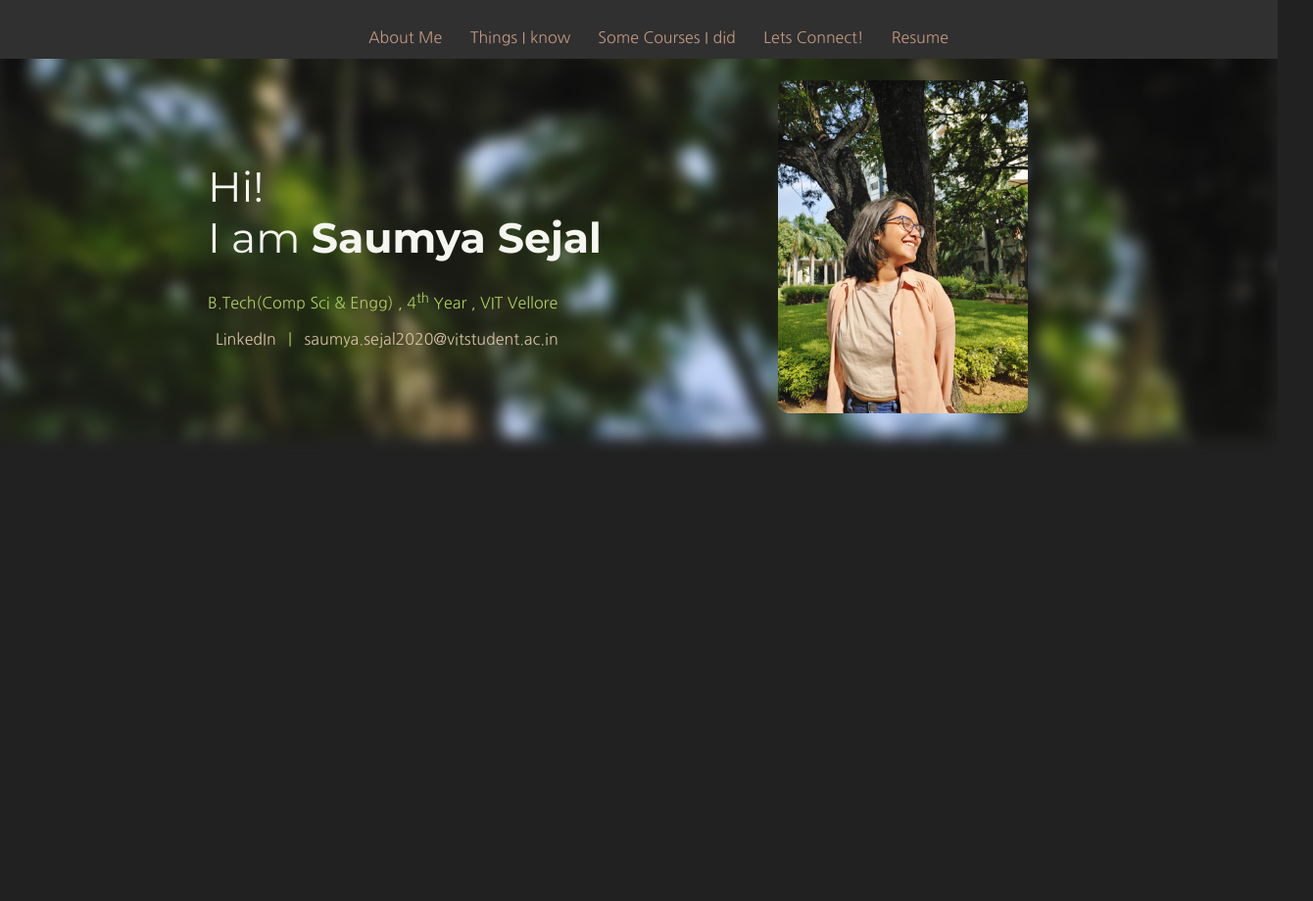
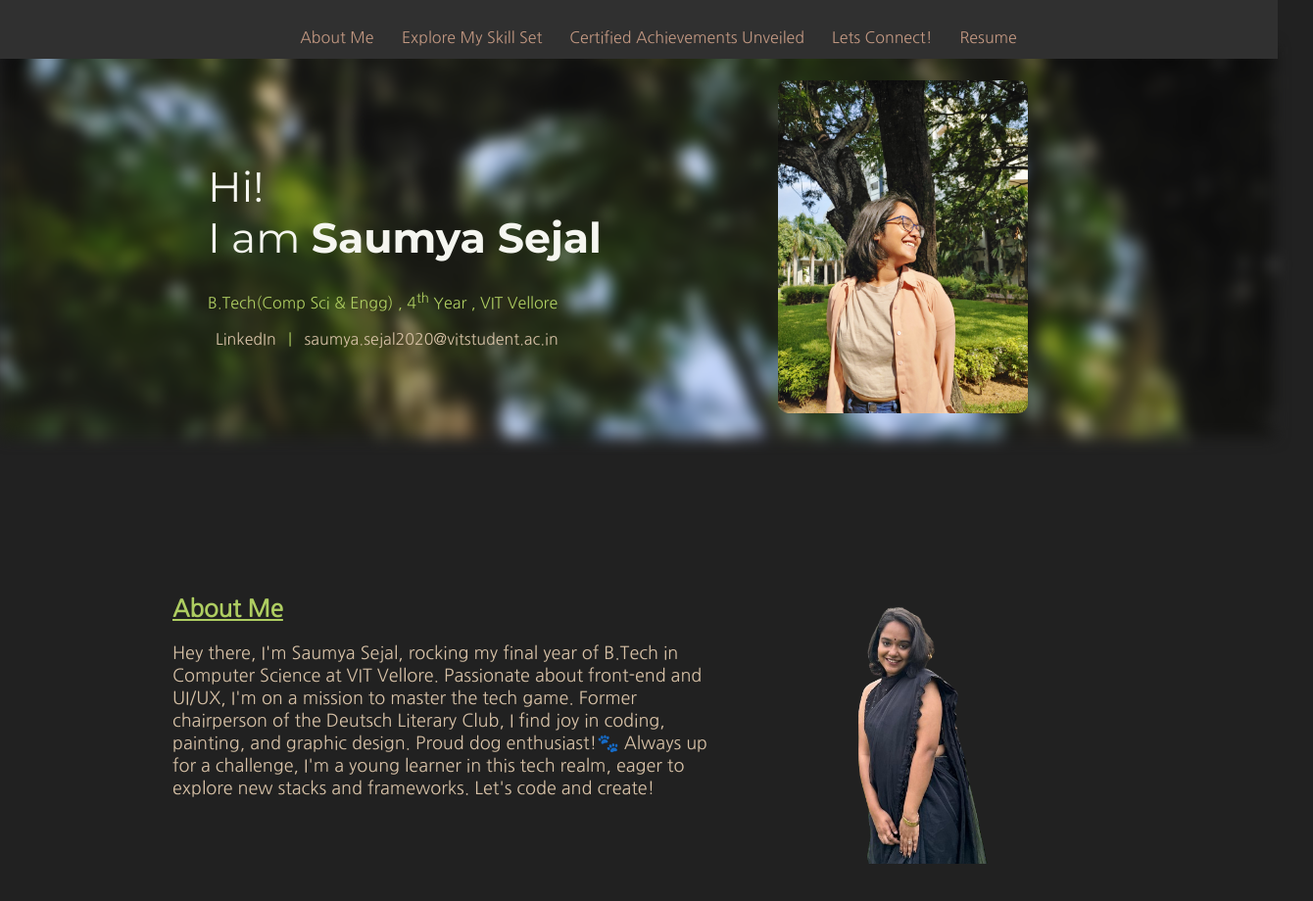
Before and after one commit to saumyaSejal/saumyaSejal.github.io, a plain HTML site: page index.html in a window 1280 px wide. Shown: the whole page at 98% size, 1340 px wide, since content can reach past the window. Before the commit the page ends 800 px from the top, so only its background shows below. Drawn offline with Linux system fonts and the light colour scheme.

Commit message:
added about me section

```diff
--- a/index.html
+++ b/index.html
@@ -156,8 +156,8 @@
         <nav>
             <ul>
                 <li><a href="#about">About Me </a></li>
-                <li><a href="#skills">Things I know</a></li>
-                <li><a href="#certifications">Some Courses I did </a></li>
+                <li><a href="#skills">Explore My Skill Set</a></li>
+                <li><a href="#certifications">Certified Achievements Unveiled</a></li>
                 <li><a href="#Contact me ">Lets Connect!</a></li>
                 <li><a href="#resume">Resume</a></li>
 
@@ -179,9 +179,24 @@
            </div>
 
 
-       <div id="about"></div>
+       <div id="about">
 
-       <div id="skills"></div>
+        <div id="aboutcontent">
+            <h2><u>About Me</u></h2>
+            <p>Hey there, I'm Saumya Sejal, rocking my final year of B.Tech in Computer Science at VIT Vellore.  Passionate about front-end and UI/UX, I'm on a mission to master the tech game. Former chairperson of the Deutsch Literary Club, I find joy in coding, painting, and graphic design. Proud dog enthusiast!🐾 Always up for a challenge, I'm a young learner in this tech realm, eager to explore new stacks and frameworks. Let's code and create! </p>
+        </div>
+        <div id="aboutmepicture">
+
+            <div id="circle">
+                <img src="images/WhatsApp_Image_2024-01-17_at_21.14.43_c3bb3689-removebg-preview.png" alt="saumya">
+            </div>
+
+        </div>
+       </div>
+
+       <div id="skills">
+
+       </div>
 
        <div id="certifications"></div>
        <div id="contact"></div>
--- a/profile.css
+++ b/profile.css
@@ -62,7 +62,7 @@ nav li a:hover{
     display:flex;
     align-items:center;
     /* float:center; */
-    position:absolute;
+    /* position:absolute; */
     background:transparent;
     background-repeat: repeat-x;
     filter: none;
@@ -129,8 +129,57 @@ nav li a:hover{
     display:inline-block;
     padding:12px;
     margin-left:200px;
+    animation: flyin 1 linear;
+    animation-delay: 1s;
+}
+#about{
+    display:block;
+    width:100vw;
+    margin:56px 60px;
+    /* margin-right:0px; */
+    /* margin-top:36px; */
+
+}
+#aboutcontent h2{
+    color:#aecd61;
+    font-size:24px;
+    /* text-decoration: underline; */
 }
 
+#aboutcontent{
+    display:inline-block;
+    width:15cm;
+    padding:72px 36px;
+    /* border:1px solid #aecd61; */
+    color:#d8c2a7;
+    font-family: 'Nanum Gothic', sans-serif;
+    margin-left:80px;
+    margin-top:10px;
+    font-size:18px;
+    /* position: absolute; */
+}
+
+#aboutmepicture{
+    display:inline-block;
+    width:10cm;
+
+    height:6.1cm;
+    padding:0 12px;
+    margin-right:0;
+    /* margin-top:1cm; */
+    margin-left:20px;
+    position: absolute;
+
+
+}
+
+#circle img {
+   height: 10cm;
+   /* margin-left:40px; */
+
+
+
+}
 @keyframes flyin{
     from{
         opacity:0.25;
```
Also changed, not shown: images/Untitled design.png (added), images/WhatsApp_Image_2024-01-17_at_21.14.43_c3bb3689-removebg-preview.png (added).
